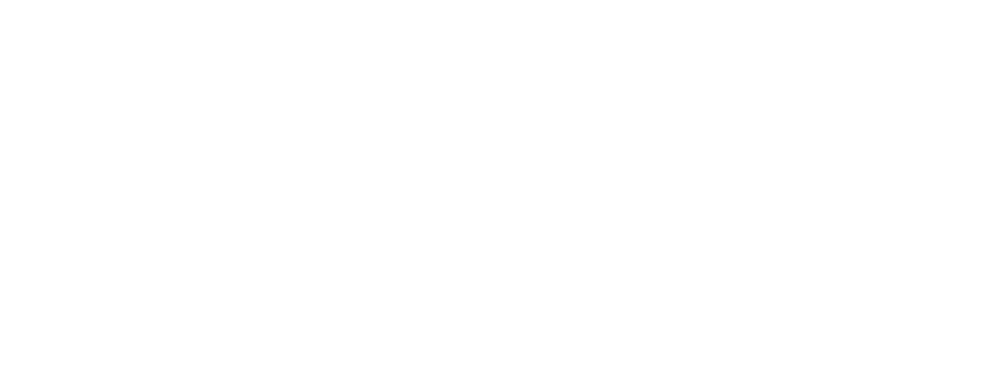
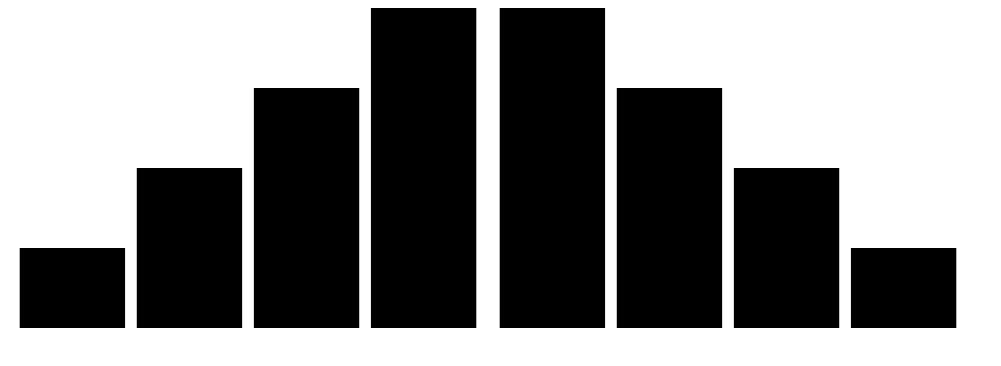
Before and after one commit to rwakulszowa/TODO, a plain HTML site: page index.html in a window 1280 px wide. Shown: the whole page, without its empty margins (0-1001 px from the left). Drawn offline with nearby package versions, Linux system fonts and the light colour scheme.

Commit message:
Added Painter; basic lame usage example

```diff
--- a/index.html
+++ b/index.html
@@ -2,15 +2,31 @@
 <html>
 <head>
 <meta charset="utf-8">
+<script src="https://d3js.org/d3.v4.min.js"></script>
 <script src="./src/node.js"></script>
+<script src="./src/painter.js"></script>
+<div id="container"></div>
 <script>
-var n = new Node([], [], []);
-console.log(n.shape());
 
-var n2 = new Node([], [], [n, n]);
-console.log(n2.shape());
+var size = { width: 480, height: 320 };
 
-var n3 = new Node([], [], [n, n2]);
-console.log(n3.shape());
+var containers = [0, 0].map(function() {
+	return d3.select("body")
+    	  .append("svg")
+	    .attr("width", size.width)
+	    .attr("height", size.height);
+});
+
+function wrapData(data) {
+    return data.map((d, i) => ( { x: i, y: d } ));
+}
+
+var n = new Node(
+		wrapData([1, 2, 3, 4]),
+		wrapData([4, 3, 2, 1]),
+		[]);
+
+Painter.barChart(containers[0].node(), size, n.input);
+Painter.barChart(containers[1].node(), size, n.output);
 </script>
 </head>
--- /dev/null
+++ b/src/painter.js
@@ -0,0 +1,32 @@
+var Painter = { };
+
+Painter.barChart = function(container, size, data) {
+	var chart = d3.select(container);
+
+	var x = d3.scaleBand()
+	    .range([0, size.width])
+	    .padding(0.1)
+	    .domain(data.map(function(d) { return d.x; }));
+
+	var y = d3.scaleLinear()
+	    .range([size.height, 0])
+	    .domain([0, d3.max(data.map(function(d) { return d.y; }))]);
+
+	var bar = chart.selectAll("g")
+	    .data(data)
+	  .enter().append("g")
+	    .attr("transform", function(d) {
+		    return "translate(" + x(d.x) + ",0)";
+	    });
+
+	bar.append("rect")
+	    .attr("y", function(d) { return y(d.y); })
+	    .attr("height", function(d) { return size.height - y(d.y); })
+	    .attr("width", x.bandwidth());
+
+	bar.append("text")
+	    .attr("x", x.bandwidth() / 2)
+	    .attr("y", function(d) { return y(d.y) + 3; })
+	    .attr("dy", ".75em")
+	    .text(function(d) { return d.y; });
+}
```
